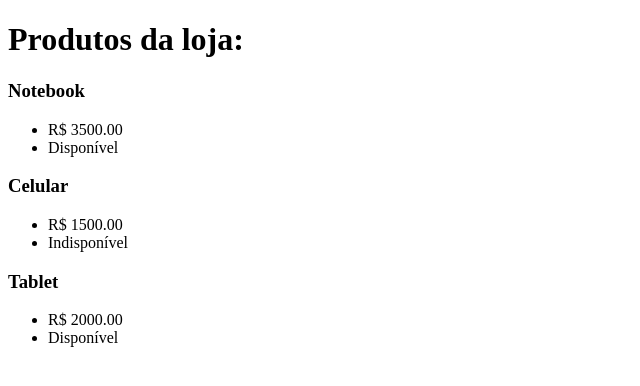
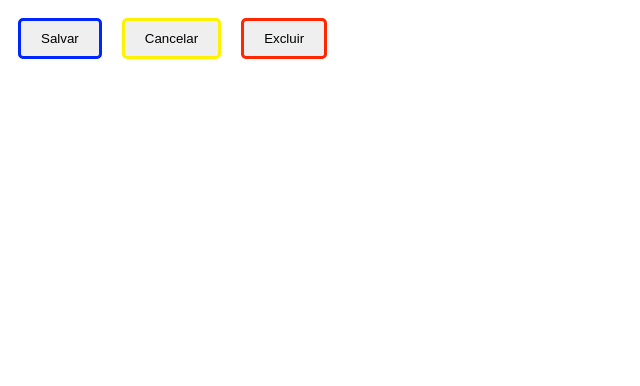
Before and after one commit to andressatomiozzo/react, a React (Vite) app in the folder exercises/: page / in a window 1280 px wide. Shown: the top 386 px of the page, without its empty margins (0-640 px from the left). Built offline with nearby package versions, Linux system fonts and the light colour scheme.

Commit message:
Exercícios - 101 - children e props - Botão

```diff
--- a/exercises/src/main.jsx
+++ b/exercises/src/main.jsx
@@ -1,10 +1,10 @@
 import { StrictMode } from 'react'
 import { createRoot } from 'react-dom/client'
 import './index.css'
-import App101 from './pages/101-card-de-produto/App101'
+import App102 from './pages/102-botao/App102'
 
 createRoot(document.getElementById('root')).render(
   <StrictMode>
-    <App101 />
+    <App102 />
   </StrictMode>,
 )
--- /dev/null
+++ b/exercises/src/pages/102-botao/App102.jsx
@@ -0,0 +1,14 @@
+import React from 'react'
+import Button from './Button'
+
+const App102 = () => {
+  return (
+    <div>
+      <Button tipo="primario">Salvar</Button>
+      <Button tipo="secundario">Cancelar</Button>
+      <Button tipo="perigo">Excluir</Button>
+    </div>
+  )
+}
+
+export default App102
--- /dev/null
+++ b/exercises/src/pages/102-botao/Button.css
@@ -0,0 +1,19 @@
+.btn {
+  padding: 10px 20px;
+  margin: 10px;
+  border-radius: 5px;
+  border: 3px solid black;
+  cursor: pointer;
+}
+
+.primario {
+  border-color: rgb(0, 38, 255);
+}
+
+.secundario {
+  border-color: rgb(255, 242, 0);
+}
+
+.perigo {
+  border-color: rgb(255, 38, 0);
+}
--- /dev/null
+++ b/exercises/src/pages/102-botao/Button.jsx
@@ -0,0 +1,12 @@
+import React from 'react'
+import "./Button.css"
+
+const Button = ({children, tipo}) => {
+  return (
+    <button className={`btn ${tipo}`}>
+      {children}
+    </button>
+  )
+}
+
+export default Button
```
